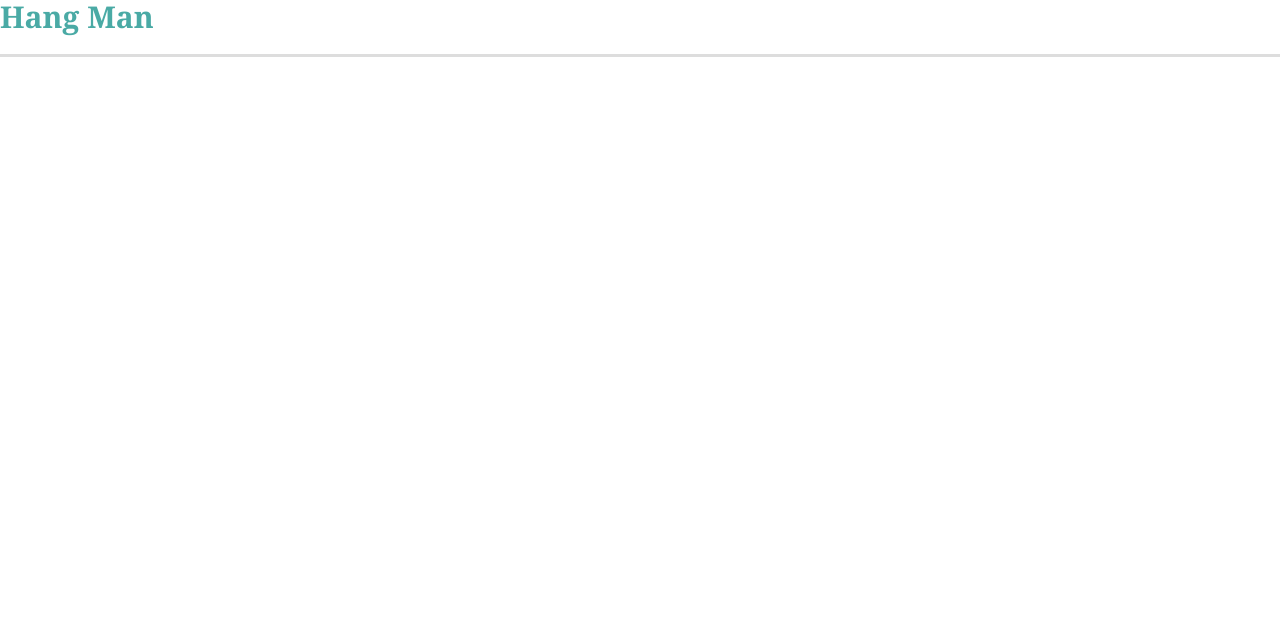
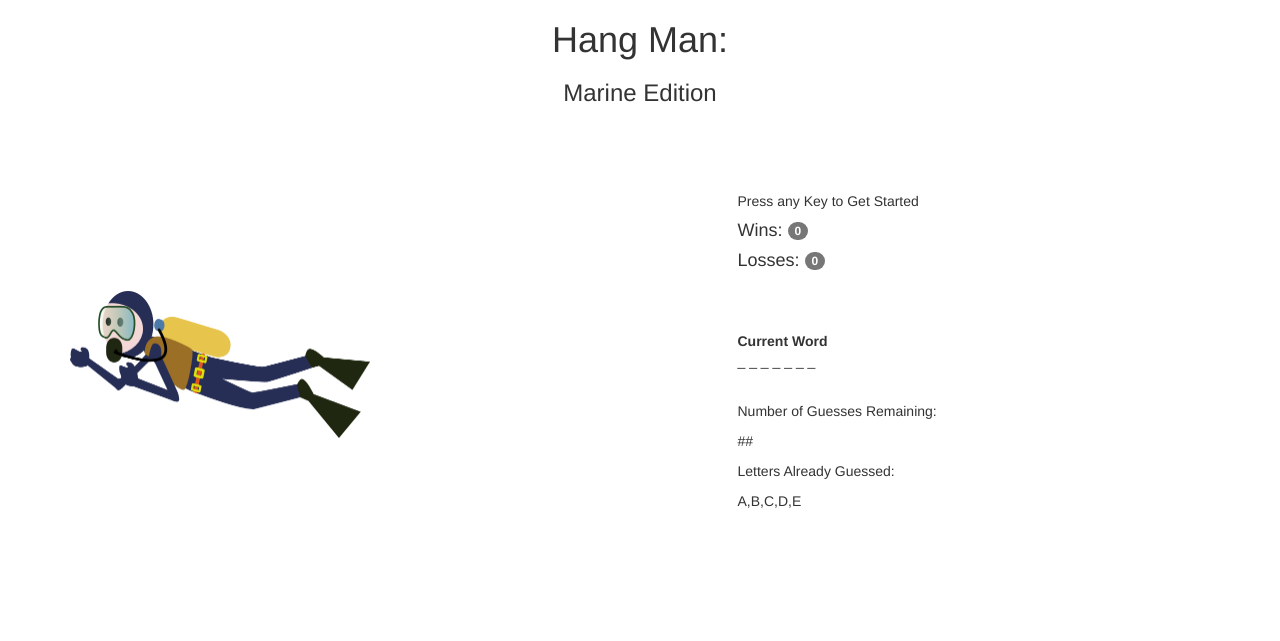
Before and after one commit to B-Helgeson/Hangman-Game, a plain HTML site: page index.html in a window 1280 px wide. Drawn offline with nearby package versions, Linux system fonts and the light colour scheme.

Commit message:
Base HTML/CSS estabilished

```diff
--- a/css/style.css
+++ b/css/style.css
@@ -1,44 +1,17 @@
 /*global style*/
 
-* {
-  box-sizing: border-box;
+header {
+    text-align: center;
+    border-bottom: 10px;
+    padding-bottom: 75px;
 }
 
-body {
-  font-size: 18px;
-  line-height: 34px;
-  font-family: 'Arial', 'Helvetica Neue', Helvetica, sans-serif;
-  color: #777;
+#diverGuy {
+    max-width: 300px;
+    padding-top: 100px;
+    padding-bottom: 200px;
 }
 
-.container {
-    width: 100%;
-    max-width: 960px;
-    margin: 0 auto;
-    clear: both;
+.scoreBoard {
+    padding-bottom: 50px;
 }
-
-h1,h2,h3,p{
-    margin-bottom: 0;
-}
-
-p:last-child {
-    margin-bottom: 0px;
-}
-
-h1,h2,h3 {
-    font-family: 'Georgia', Times, Times New Roman, serif;
-    font-weight: 700;
-    color: #4aaaa5;
-}
-
-h1 {
-    font-size: 30px;
-    line-height: 49 px;
-    border-bottom: 3px solid #ddd;
-    padding-bottom: 20px;
-}
-
-h2,h3{
-    font-size: 22px;
-}
--- a/index.html
+++ b/index.html
@@ -4,19 +4,74 @@
     <meta charset="UTF-8">
     <meta name="viewport" content="width=device-width, initial-scale=1.0">
     <meta http-equiv="X-UA-Compatible" content="ie=edge">
-    <link rel="stylesheet" type="text/css" href="css/reset.css">
+    <link rel="stylesheet" href="https://maxcdn.bootstrapcdn.com/bootstrap/3.3.7/css/bootstrap.min.css" integrity="sha384-BVYiiSIFeK1dGmJRAkycuHAHRg32OmUcww7on3RYdg4Va+PmSTsz/K68vbdEjh4u" crossorigin="anonymous">
     <link rel="stylesheet" type="text/css" href="css/style.css">
     <script src="javascript/game.js"></script>
 
-    <title>Document</title>
+    <title>SCUBA Hangman</title>
 </head>
 
 <body>
 
-<h1>Hang Man</h1>
+
+
+    <header>
+        <h1>Hang Man:</h1>
+        <h3>Marine Edition</h3>
+    </header>
 
 
 
+    <div id="main-container" class="container">
+        <div class="row">
+
+            <div class="col-sm-7">
+                <section class="diverBox">
+                    <img id="diverGuy" src="images/diverGuy.png" alt="diver">
+                </section> <!-- diverBox -->
+            </div> <!-- col-sm-6 -->
+
+
+            <div class"col-sm-5"></div>
+                <section class="gameBox">
+
+                    <p>Press any Key to Get Started</p>
+
+                    <div class="scoreBoard">
+
+                                <div id="wins">
+                                    <h4>Wins: <span class="badge">0</span></h4>
+                                </div> <!-- wins -->
+
+                                <div id="losses">
+                                    <h4>Losses: <span class="badge">0</span></h4>
+                                </div> <!-- losses -->
+
+                    </div> <!-- scoreBoard -->
+
+                    <div class="guessBox">
+
+                        <div id="currentWord">
+                            <strong>Current Word</strong>
+                            <p>_ _ _ _ _ _ _</p>
+                        </br>
+                        </div> <!-- currentWord -->
+
+                        <div id="guessesRemaining">
+                            <p>Number of Guesses Remaining:</p>
+                            <p> ## </p>
+                        </div> <!-- guessesRemaining -->
+
+                        <div id="lettersGuessed">
+                            <p>Letters Already Guessed:</p>
+                            <p>A,B,C,D,E</p>
+                        </div> <!-- lettersGuessed -->
+
+                    </div> <!-- guessBox -->
+
+                 </section> <!-- gameBox -->
+            </div> <!-- col-sm-6 -->
+        </div> <!-- row -->
 
 </body>
 
--- a/javascript/game.js
+++ b/javascript/game.js
@@ -1 +1,3 @@
-alert("Hello! I am an alert box!!");
+onclick.document(alert("Hello! I am an alert box!!"));
+
+onclick=document.getElementById('diverGuy').src='pic_bulbon.gif';
```
Also changed, not shown: images/diverGuy.png (added), 1 other file.
